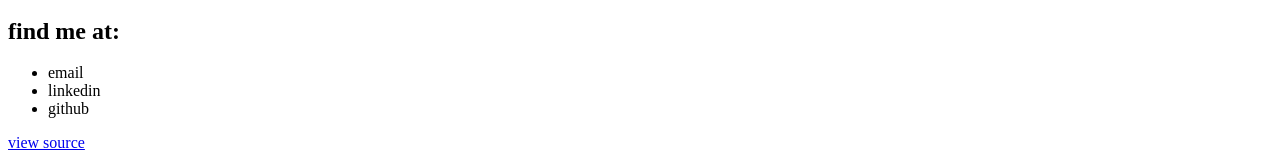
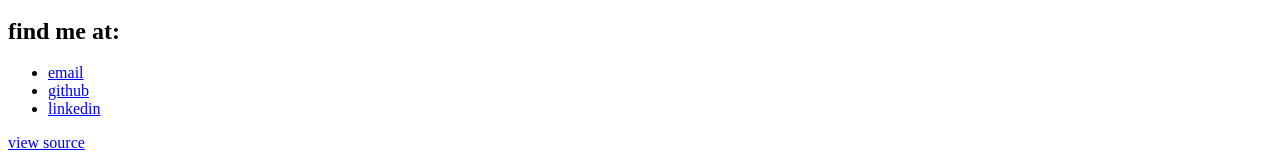
Before and after one commit to gusluchetti/portfolio, a SvelteKit app: page /about in a window 1280 px wide. Shown: the part 250-418 px from the top of the page. Built offline with nearby package versions, Linux system fonts and the light colour scheme.

Commit message:
feat: update footer

```diff
--- a/src/routes/about/+page.svelte
+++ b/src/routes/about/+page.svelte
@@ -16,7 +16,13 @@
 </p>
 <h2>find me at:</h2>
 <ul>
-	<li>email</li>
-	<li>linkedin</li>
-	<li>github</li>
+	<li>
+		<a href="mailto:gustavo@luchetti.dev">email</a>
+	</li>
+	<li>
+		<a href="https://github.com/gusluchetti">github</a>
+	</li>
+	<li>
+		<a href="https://www.linkedin.com/in/gustaluchetti/">linkedin</a>
+	</li>
 </ul>
```
